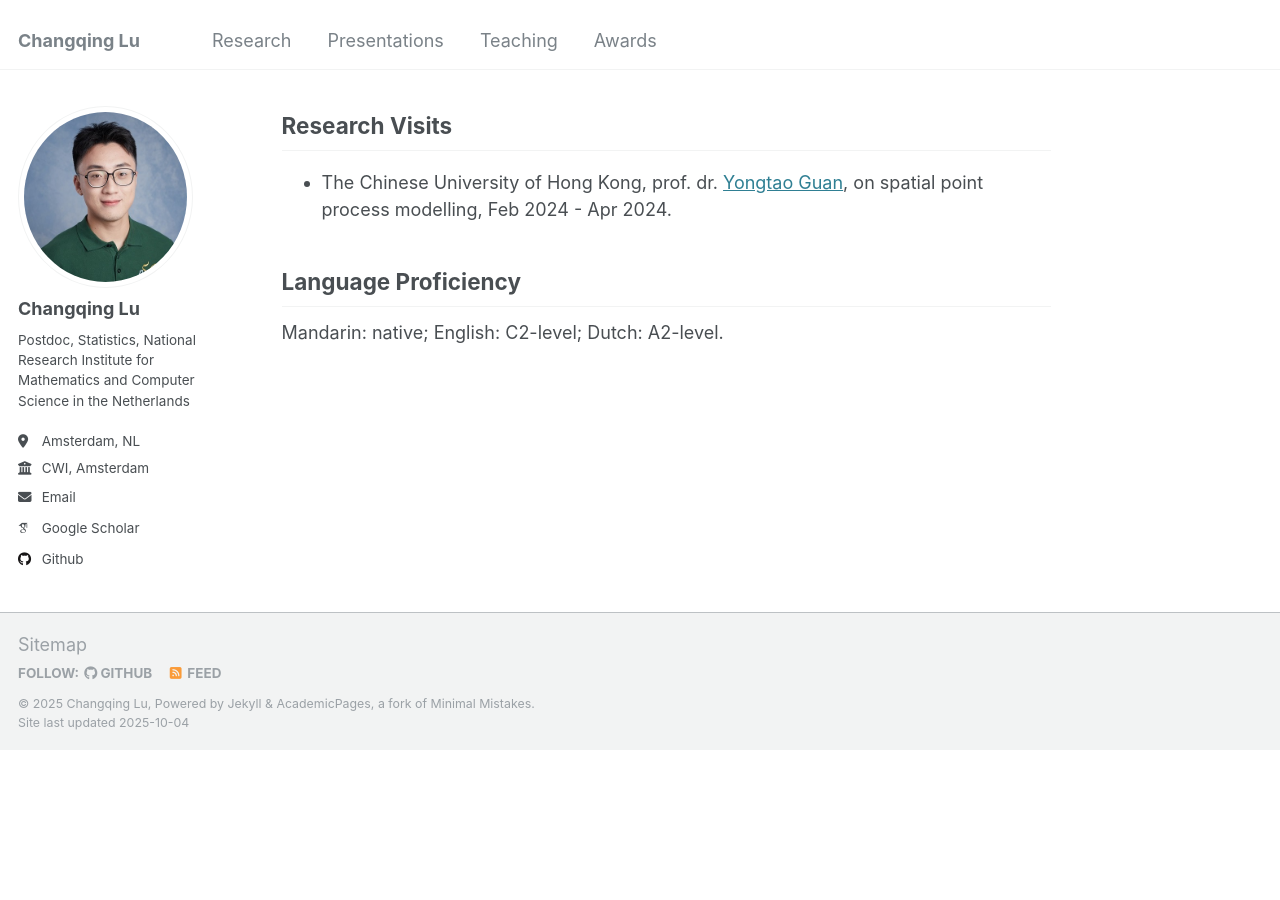
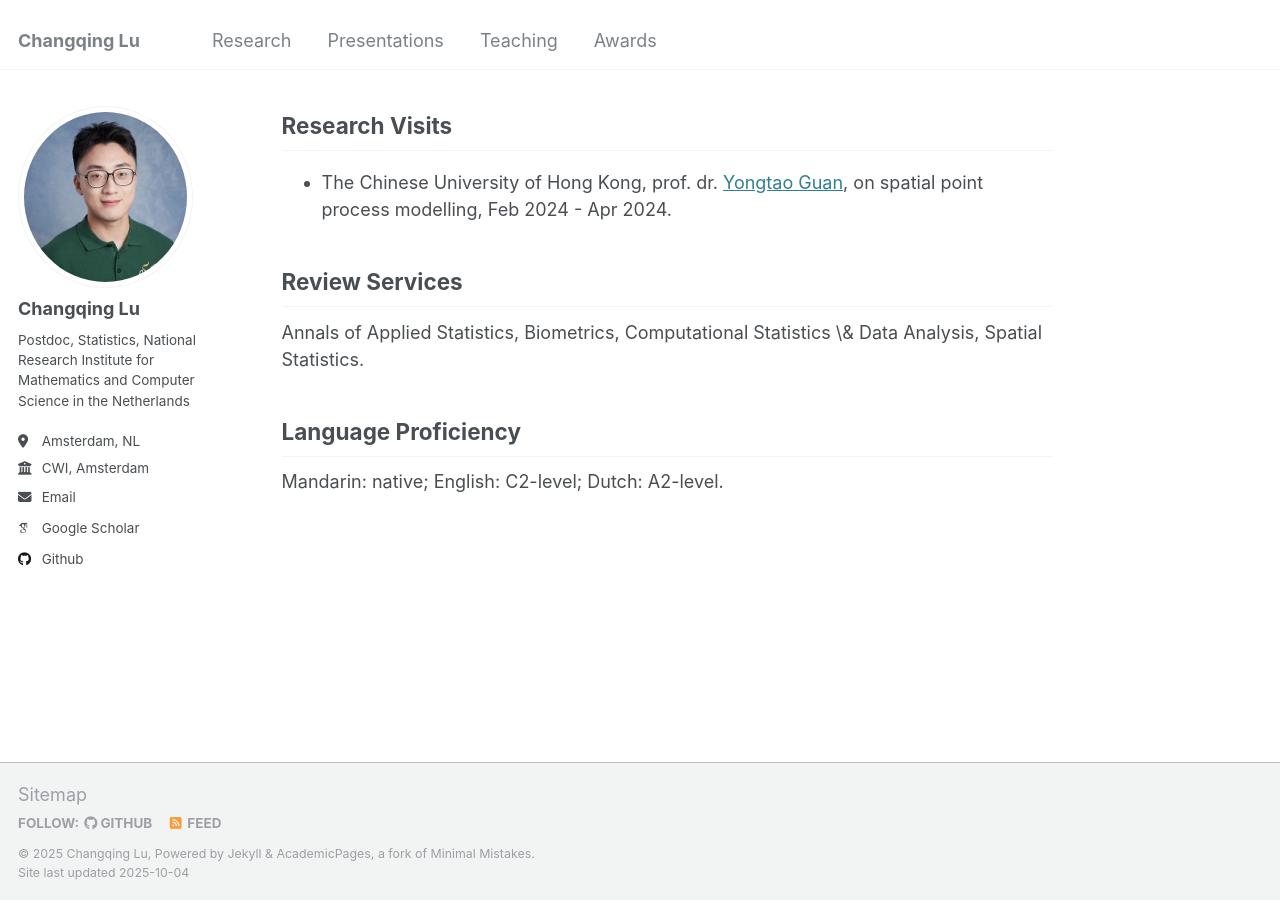
Before and after one commit to Bobby-Lu/Bobby-Lu.github.io, a Jekyll site: the page built from _pages/about.md, in a window 1280 px wide and 900 px high, scrolled down 567 px. Built offline with Jekyll 4.4.1, drawn with Linux system fonts in a browser that asks for light colours; some web fonts are replaced; before the commit the page ends 1317 px from its top, so only the background shows below that.

Commit message:
Update about.md

```diff
--- a/_pages/about.md
+++ b/_pages/about.md
@@ -27,6 +27,11 @@ Research Visits
 - The Chinese University of Hong Kong, prof. dr. [Yongtao Guan](https://sds.cuhk.edu.cn/en/teacher/1038), on spatial point process modelling, Feb 2024 - Apr 2024.
 
 
+Review Services
+------
+Annals of Applied Statistics, Biometrics, Computational Statistics \& Data Analysis, Spatial Statistics.
+
+
 Language Proficiency
 ------
 Mandarin: native; English: C2-level; Dutch: A2-level.
```
